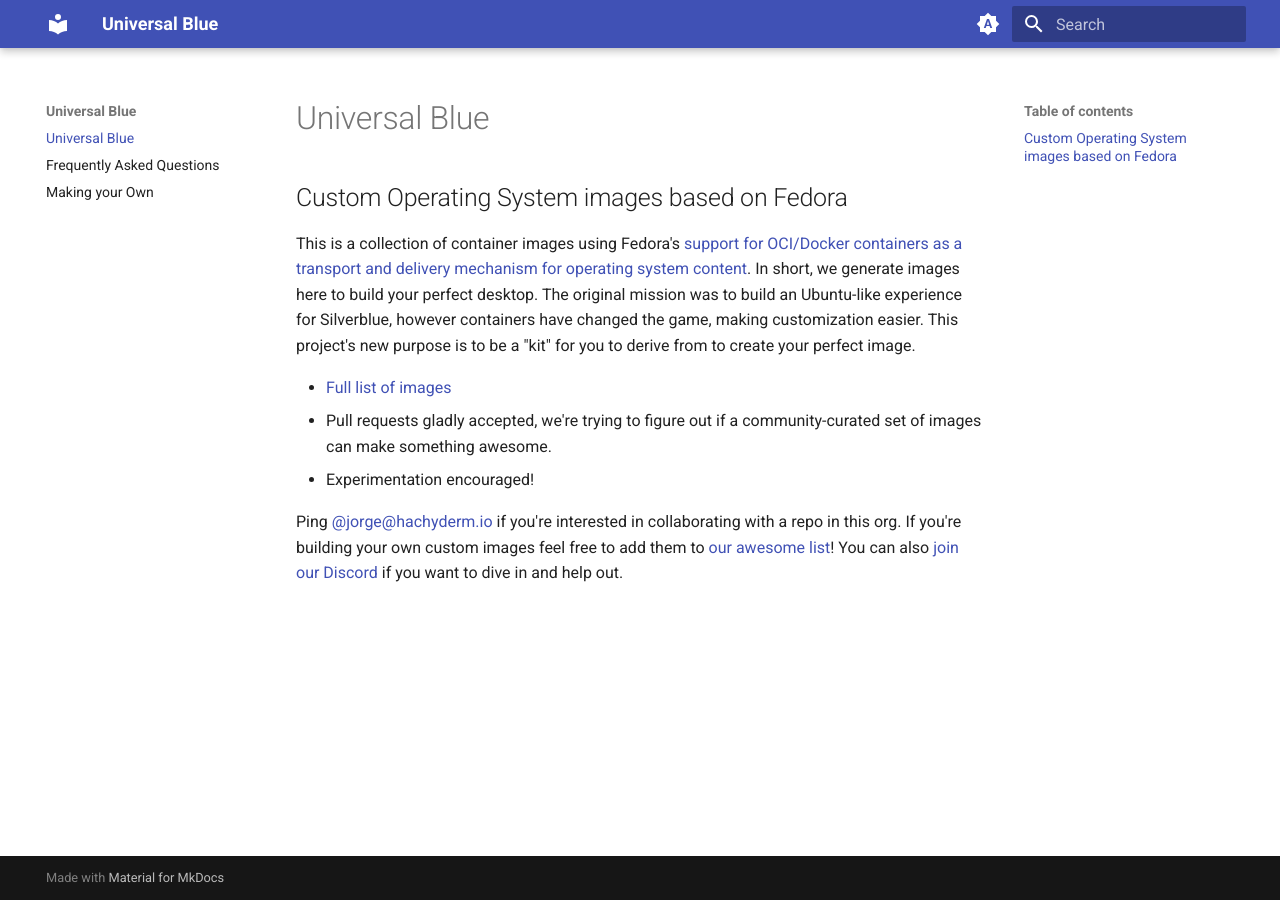
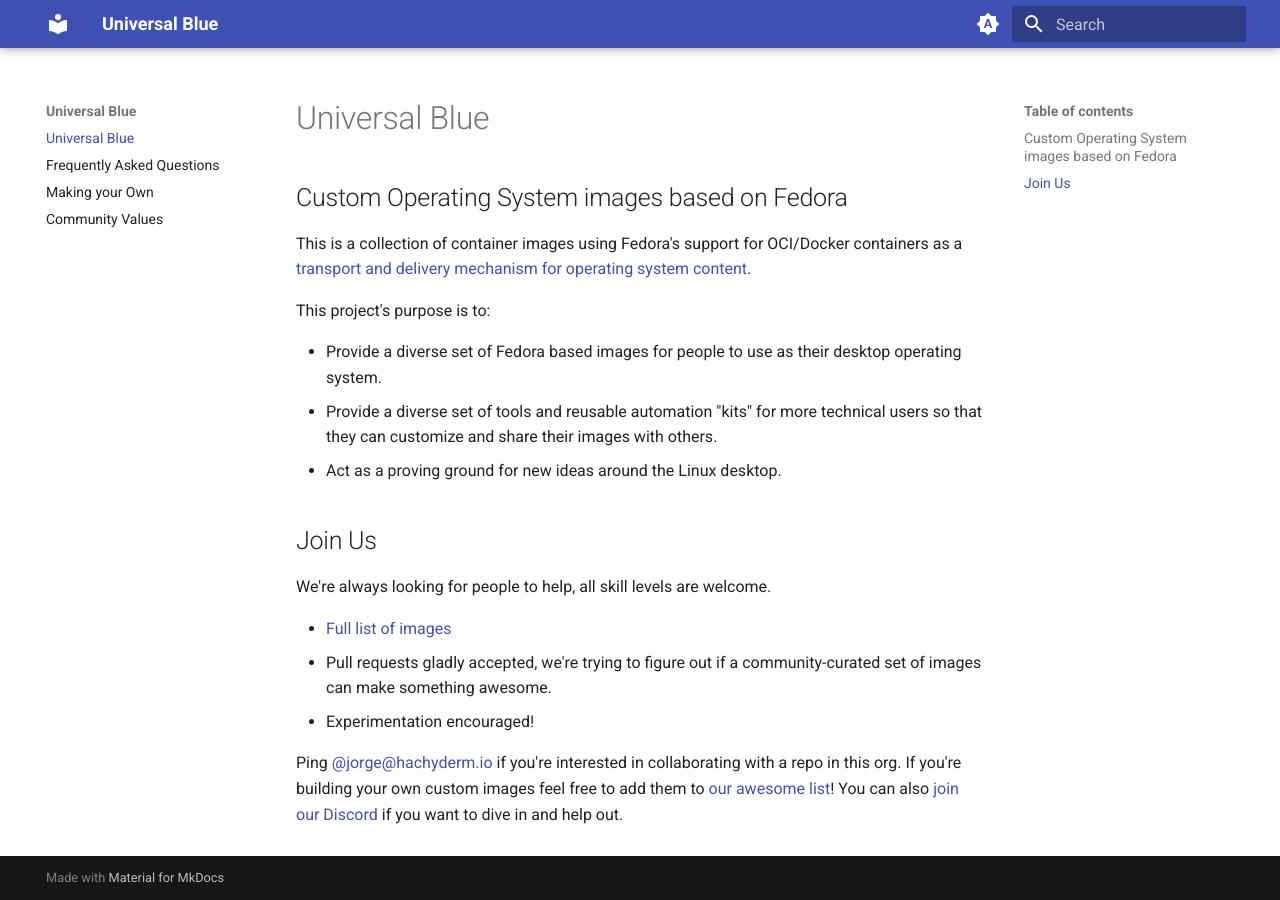
Before and after one commit to ublue-os/website, an MkDocs documentation site: the page built from docs/index.md, in a window 1280 px wide. Built offline with MkDocs 1.6.1 and Material for MkDocs 9.7.7, drawn with Linux system fonts in a browser that asks for light colours.

Commit message:
feat: add a values document (#2)
Co-authored-by: Marco Ceppi <marco@ceppi.net>

```diff
--- a/docs/index.md
+++ b/docs/index.md
@@ -1,7 +1,19 @@
 # Universal Blue
+
 ## Custom Operating System images based on Fedora
 
-This is a collection of container images using Fedora's [support for OCI/Docker containers as a transport and delivery mechanism for operating system content](https://fedoraproject.org/wiki/Changes/OstreeNativeContainerStable). In short, we generate images here to build your perfect desktop. The original mission was to build an Ubuntu-like experience for Silverblue, however containers have changed the game, making customization easier. This project's new purpose is to be a "kit" for you to derive from to create your perfect image.
+This is a collection of container images using Fedora's support for OCI/Docker containers as a [transport and delivery mechanism for operating system content](https://fedoraproject.org/wiki/Changes/OstreeNativeContainerStable).
+
+
+This project's purpose is to:
+
+- Provide a diverse set of Fedora based images for people to use as their desktop operating system.
+- Provide a diverse set of tools and reusable automation "kits" for more technical users so that they can customize and share their images with others.
+- Act as a proving ground for new ideas around the Linux desktop.
+
+## Join Us
+
+We're always looking for people to help, all skill levels are welcome.
 
 - [Full list of images](https://github.com/orgs/ublue-os/packages)
 - Pull requests gladly accepted, we're trying to figure out if a community-curated set of images can make something awesome.
```
Also changed, not shown: docs/values.md (added, +19 -0 lines).
